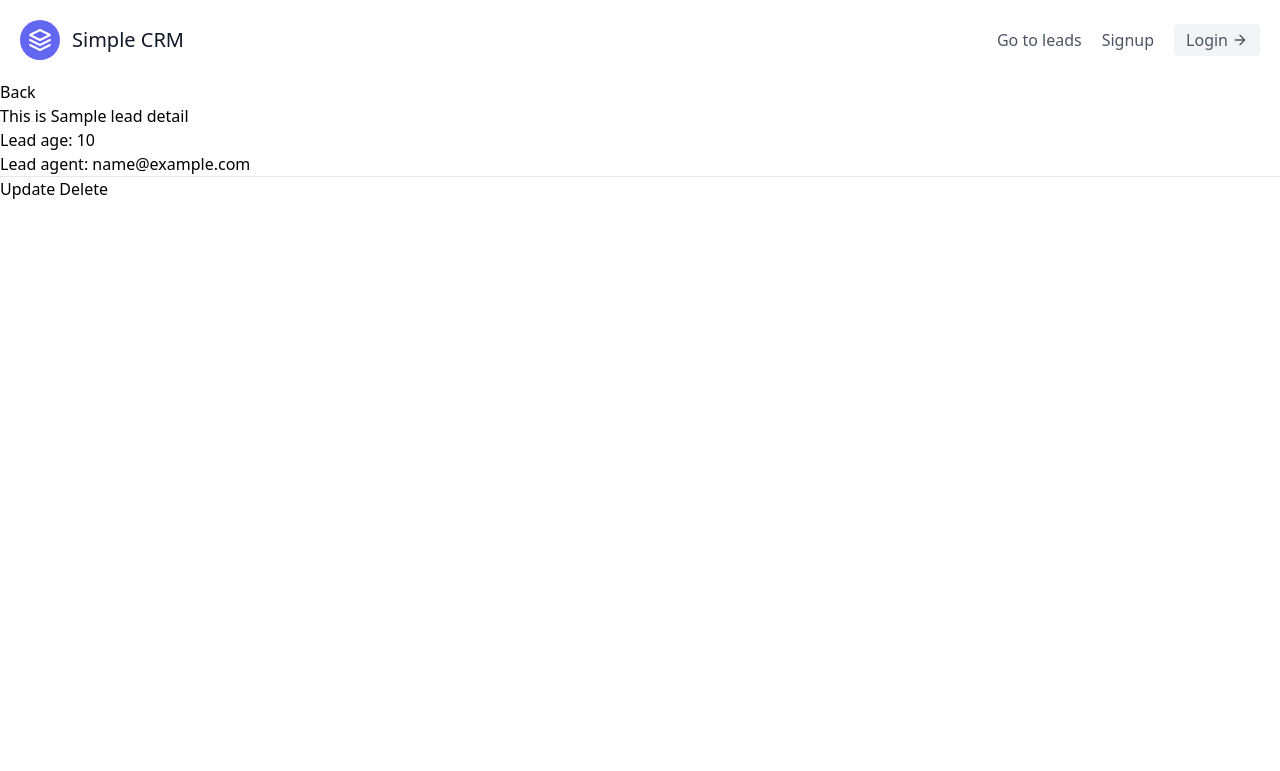
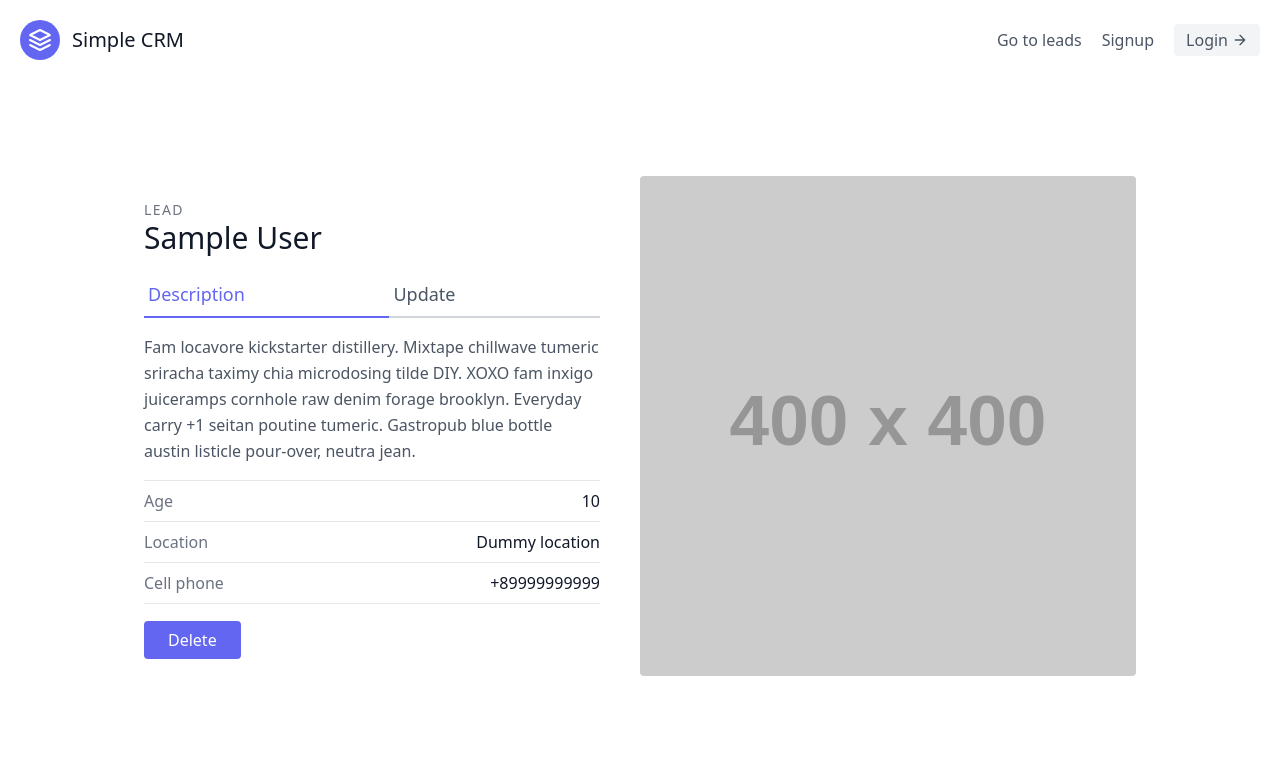
Before and after one commit to Petya1234/djangoCRM, a Django app: page /leads/1/ in a window 1280 px wide. Shown: the top 771 px of the page. Run offline with Django 5.2, Linux system fonts and the light colour scheme; tables that the repository leaves empty hold one stand-in row (values such as "Sample post"); grey boxes labelled with a size stand in for pictures from a placeholder-image service; some libraries are stand-ins or nearby versions.

Commit message:
some urls and views reafctoring

```diff
--- a/djcrm/urls.py
+++ b/djcrm/urls.py
@@ -16,10 +16,10 @@ Including another URLconf
 """
 from django.contrib import admin
 from django.urls import path, include
-from leads.views import landing
+from leads.views import LandingPageView
 
 urlpatterns = [
     path('admin/', admin.site.urls),
     path('leads/', include('leads.urls', namespace="leads")),
-    path('', landing, name = 'landing_page')
+    path('', LandingPageView.as_view(), name = 'landing_page')
 ]
--- a/leads/forms.py
+++ b/leads/forms.py
@@ -10,8 +10,3 @@ class LeadModelForm(forms.ModelForm):
             'age',
             'agent',
         )
-
-class LeadForm(forms.Form):
-    first_name = forms.CharField()
-    last_name = forms.CharField()
-    age = forms.IntegerField(min_value=0)
--- a/leads/templates/leads/lead_detail.html
+++ b/leads/templates/leads/lead_detail.html
@@ -1,10 +1,33 @@
 {% extends "base.html" %}
 {% block content %}
-    <a href="{% url 'leads:leads_list' %}">Back</a>
-    <h1>This is {{lead.first_name}} lead detail</h1>
-    <p>Lead age: {{lead.age}}</p>
-    <p>Lead agent: {{ lead.agent }}</p>
-    <hr/>
-    <a href="{% url 'leads:lead_update' lead.pk %}">Update</a>
-    <a href="{% url 'leads:lead_delete' lead.pk %}">Delete</a>
+
+    <section class="text-gray-600 body-font overflow-hidden">
+        <div class="container px-5 py-24 mx-auto">
+        <div class="lg:w-4/5 mx-auto flex flex-wrap">
+            <div class="lg:w-1/2 w-full lg:pr-10 lg:py-6 mb-6 lg:mb-0">
+            <h2 class="text-sm title-font text-gray-500 tracking-widest">LEAD</h2>
+            <h1 class="text-gray-900 text-3xl title-font font-medium mb-4">{{ lead.first_name }} {{ lead.last_name }}</h1>
+            <div class="flex mb-4">
+                <a href="{% url 'leads:leads_list' %}" class="flex-grow text-indigo-500 border-b-2 border-indigo-500 py-2 text-lg px-1">Description</a>
+                <a href="{% url 'leads:lead_update' lead.pk %}" class="flex-grow border-b-2 border-gray-300 py-2 text-lg px-1">Update</a>
+            </div>
+            <p class="leading-relaxed mb-4">Fam locavore kickstarter distillery. Mixtape chillwave tumeric sriracha taximy chia microdosing tilde DIY. XOXO fam inxigo juiceramps cornhole raw denim forage brooklyn. Everyday carry +1 seitan poutine tumeric. Gastropub blue bottle austin listicle pour-over, neutra jean.</p>
+            <div class="flex border-t border-gray-200 py-2">
+                <span class="text-gray-500">Age</span>
+                <span class="ml-auto text-gray-900">{{ lead.age }}</span>
+            </div>
+            <div class="flex border-t border-gray-200 py-2">
+                <span class="text-gray-500">Location</span>
+                <span class="ml-auto text-gray-900">Dummy location</span>
+            </div>
+            <div class="flex border-t border-b mb-6 border-gray-200 py-2">
+                <span class="text-gray-500">Cell phone</span>
+                <span class="ml-auto text-gray-900">+89999999999</span>
+            </div>
+                <a href="{% url 'leads:lead_delete' lead.pk %}" class="justify-center text-white bg-indigo-500 border-0 py-2 px-6 focus:outline-none hover:bg-indigo-600 rounded">Delete</a>
+            </div>
+            <img alt="ecommerce" class="lg:w-1/2 w-full lg:h-auto h-64 object-cover object-center rounded" src="https://dummyimage.com/400x400">
+        </div>
+        </div>
+    </section>
 {% endblock content %}
--- a/leads/urls.py
+++ b/leads/urls.py
@@ -1,12 +1,12 @@
 from django.urls import path
-from .views import leads_list, lead_detail, lead_create, lead_update, lead_delete
+from .views import lead_update, lead_delete, LeadListView, LeadDetailView, LeadCreateView
 
 app_name = 'leads'
 
 urlpatterns = [
-    path('', leads_list, name = 'leads_list'),
-    path('<int:pk>/', lead_detail, name = 'lead_detail'),
+    path('', LeadListView.as_view(), name = 'leads_list'),
+    path('<int:pk>/', LeadDetailView.as_view(), name = 'lead_detail'),
     path('<int:pk>/delete/', lead_delete, name = 'lead_delete'),
     path('<int:pk>/update/', lead_update, name = 'lead_update'),
-    path('create/', lead_create, name = 'lead_create'),
+    path('create/', LeadCreateView.as_view(), name = 'lead_create'),
 ]
--- a/leads/views.py
+++ b/leads/views.py
@@ -1,37 +1,29 @@
 from django.shortcuts import render, redirect
-from django.http import HttpResponse
-from .models import Lead, Agent
-from .forms import LeadForm, LeadModelForm
+from django.urls import reverse
+from django.views.generic import TemplateView, ListView, DetailView, CreateView
+from .models import Lead
+from .forms import LeadModelForm
 # Create your views here.
 
-def landing(request):
-    return render(request, 'landing.html')
+class LandingPageView(TemplateView):
+    template_name = "landing.html"
 
-def leads_list(request):
-    leads = Lead.objects.all()
-    context = {
-        "leads" : leads
-    }
-    return render(request, "leads/lead_list.html", context)
+class LeadListView(ListView):
+    template_name = "leads/lead_list.html"
+    queryset = Lead.objects.all()
+    context_object_name = "leads"
 
-def lead_detail(request, pk):
-    lead = Lead.objects.get(id = pk)
-    context = {
-        "lead" : lead
-    }
-    return render(request, "leads/lead_detail.html", context)
+class LeadDetailView(DetailView):
+    template_name = "leads/lead_detail.html"
+    queryset = Lead.objects.all()
+    context_object_name = "lead"
 
-def lead_create(request):
-    form = LeadModelForm()
-    if request.method == "POST":
-        form = LeadModelForm(request.POST)
-        if form.is_valid():
-            form.save()
-            return redirect("/leads")
-    context = {
-        "form": form
-    }
-    return render(request, "leads/lead_create.html", context)
+class LeadCreateView(CreateView):
+    template_name = "leads/lead_create.html"
+    form_class = LeadModelForm
+
+    def get_success_url(self):
+        return reverse("leads:leads_list")
 
 def lead_update(request, pk):
     lead = Lead.objects.get(id = pk)
```
Also changed, not shown: leads/templates/leads/lead_update.html (+26 -7 lines).
